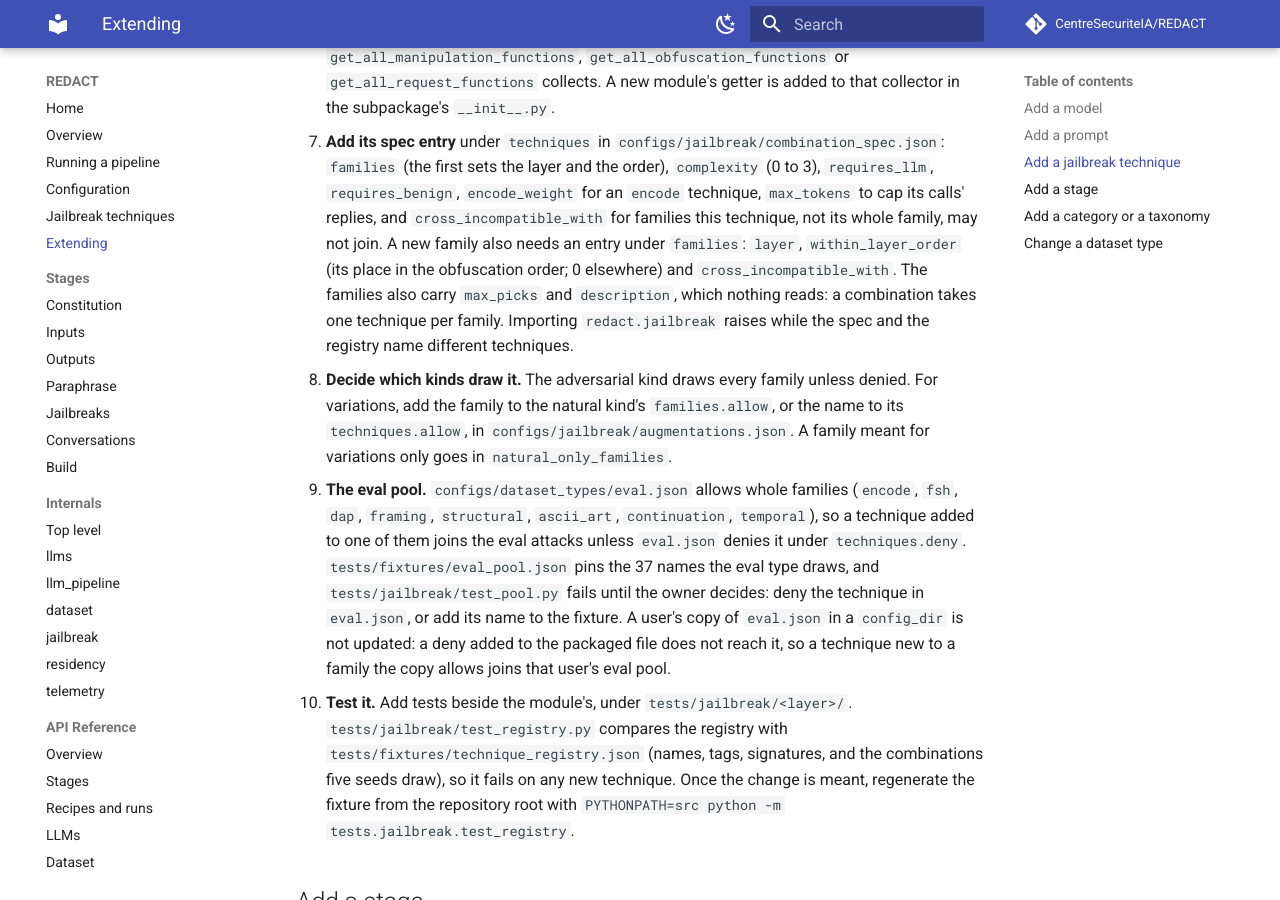
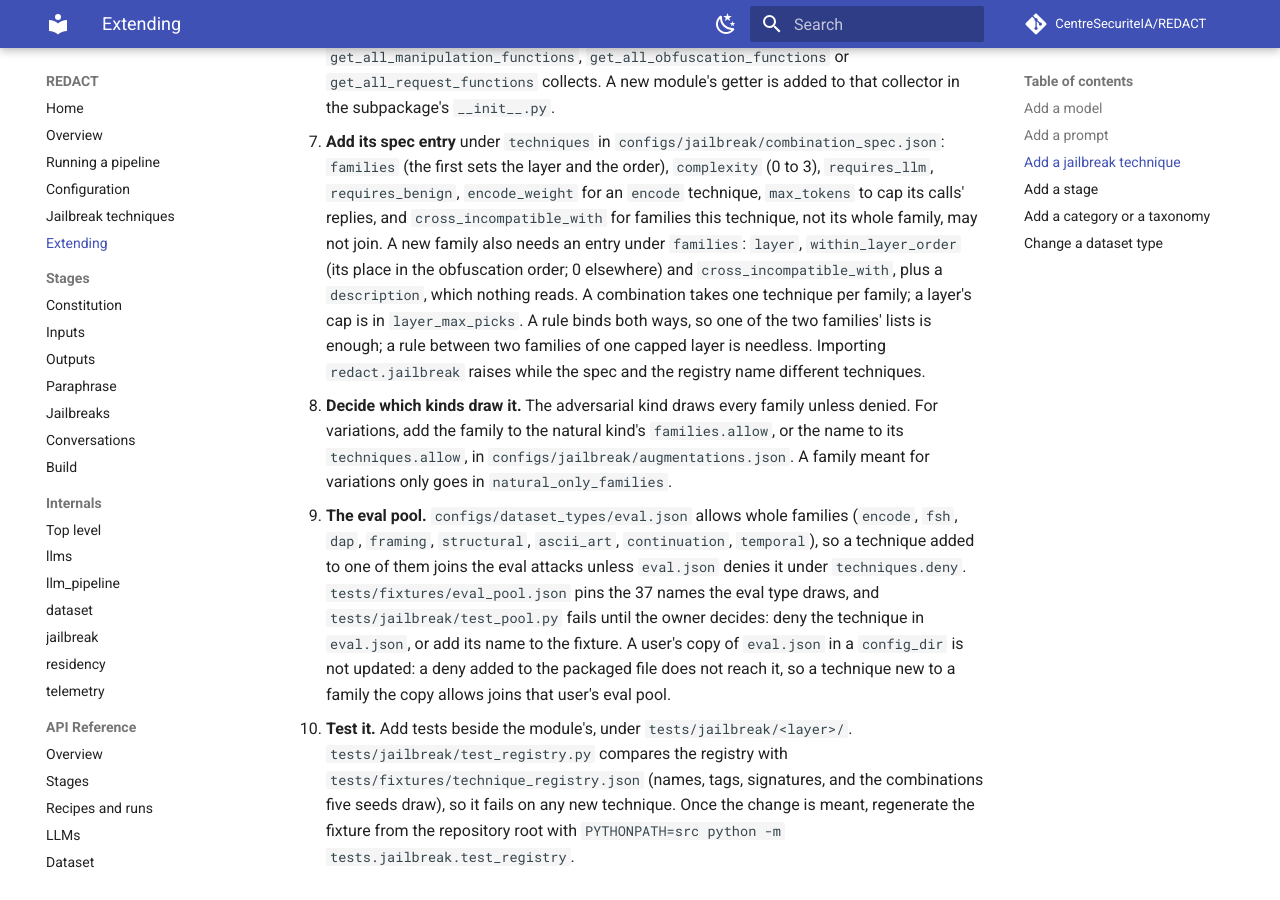
Before and after one commit to CentreSecuriteIA/REDACT, an MkDocs documentation site: the page built from docs/extending.md, in a window 1280 px wide and 900 px high, scrolled down 3040 px. Built offline with MkDocs 1.6.1 and Material for MkDocs 9.7.7, drawn with Linux system fonts in a browser that asks for light colours; comment, search, counter and statistics services are not loaded.

Commit message:
Keep a persona or cognitive scenario away from impersonation, and drop the spec's dead rule and unread max_picks
continuation and indirect are both requests, so the layer cap already kept
them apart; no family's max_picks was read. The five registry seeds draw the
same combinations, so the registry fixture is unchanged.

Co-Authored-By: Claude Opus 5.5 <noreply@anthropic.com>

```diff
--- a/docs/extending.md
+++ b/docs/extending.md
@@ -155,9 +155,11 @@ contract.
    families this technique, not its whole family, may not join. A new
    family also needs an entry under `families`: `layer`,
    `within_layer_order` (its place in the obfuscation order; 0 elsewhere)
-   and `cross_incompatible_with`. The families also carry `max_picks` and
-   `description`, which nothing reads: a combination takes one technique per
-   family. Importing `redact.jailbreak` raises while the spec and the
+   and `cross_incompatible_with`, plus a `description`, which nothing reads.
+   A combination takes one technique per family; a layer's cap is in
+   `layer_max_picks`. A rule binds both ways, so one of the two families'
+   lists is enough; a rule between two families of one capped layer is
+   needless. Importing `redact.jailbreak` raises while the spec and the
    registry name different techniques.
 4. **Decide which kinds draw it.** The adversarial kind draws every family
    unless denied. For variations, add the family to the natural kind's
```
Also changed, not shown: CLAUDE.md (+1 -2 lines), docs/configuration.md (+1 -1 lines), docs/techniques.md (+5 -2 lines), 2 other files.
